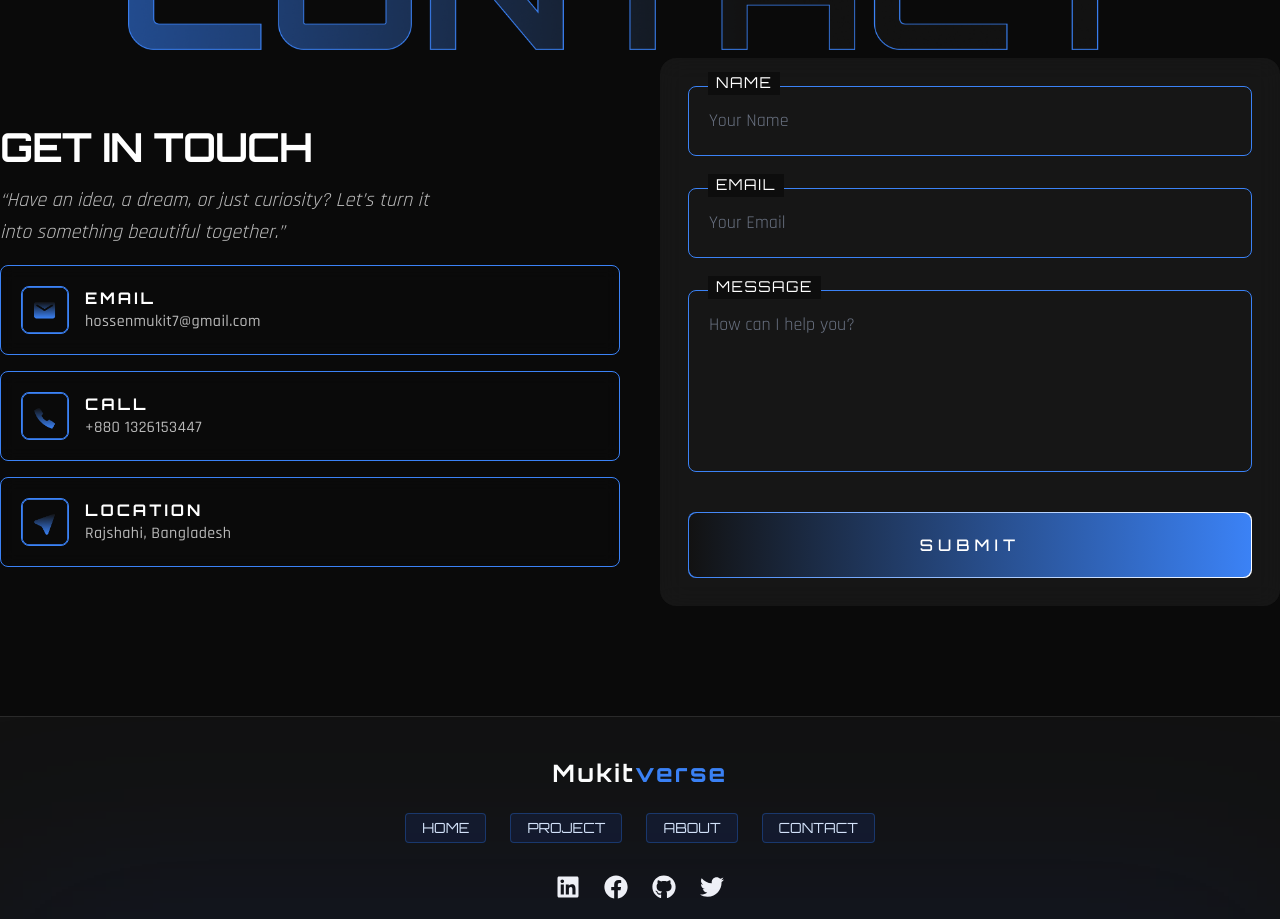
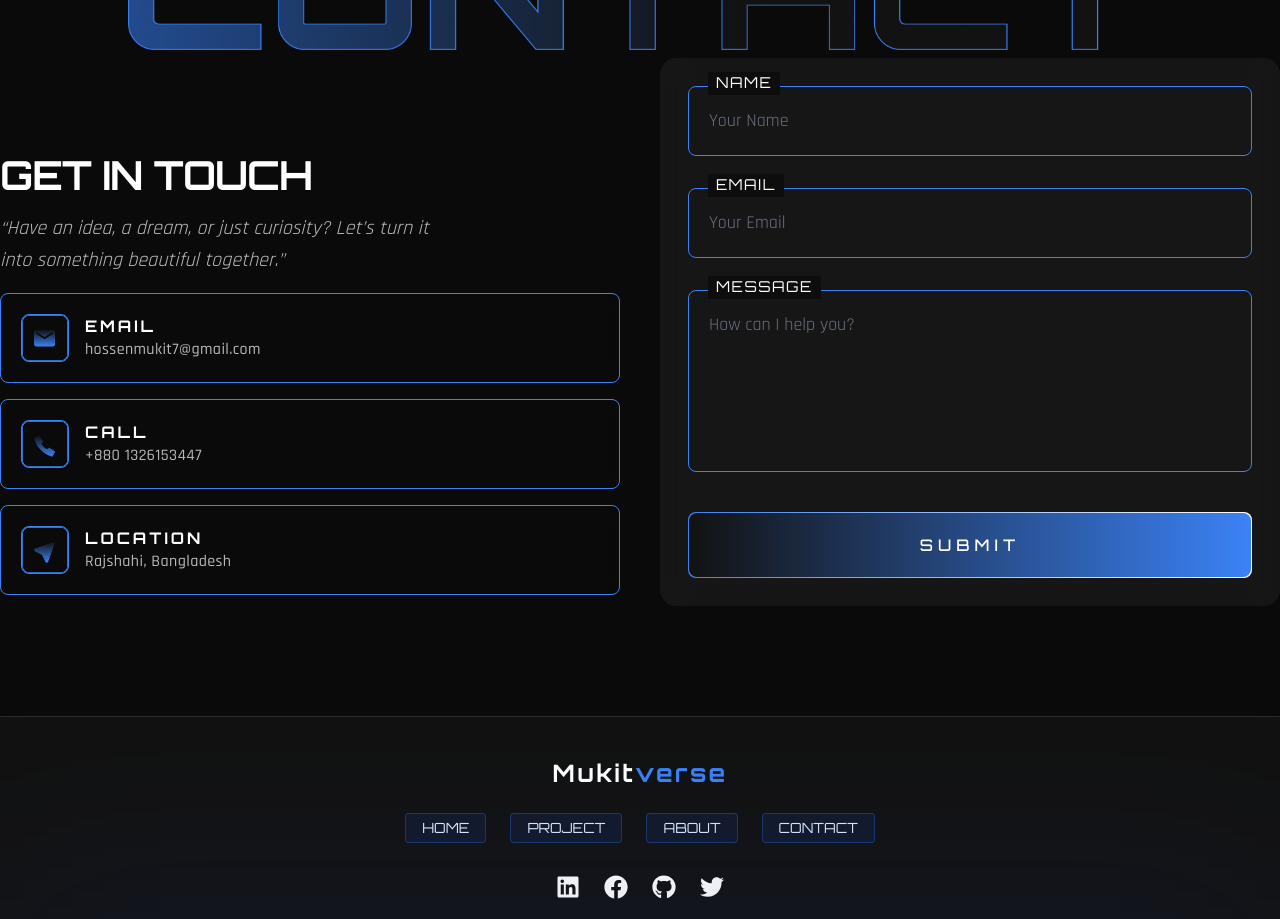
Before and after one commit to MukitHossen7/mukit_verse, a Next.js app: page / in a window 1280 px wide. Shown: the part 3380-4299 px from the top of the page. Built offline with nearby package versions, Linux system fonts and the light colour scheme.

Commit message:
update contact section design

```diff
--- a/src/components/Contact.tsx
+++ b/src/components/Contact.tsx
@@ -24,7 +24,7 @@ export default function Contact() {
         <div className="grid grid-cols-1 lg:grid-cols-2 gap-10 items-center">
           {/* Left Side: Info */}
           <div data-aos="fade-right" className="relative">
-            <h3 className="font-orbitron text-3xl md:text-[40px] font-bold mb-3 mt-6 text-[#FFFFFF] leading-tight tracking-tight">
+            <h3 className="font-orbitron text-3xl md:text-[40px] font-bold mb-3 mt-20 text-[#FFFFFF] leading-tight tracking-tight">
               GET IN TOUCH
             </h3>
             <p className="font-rajdhani text-[#B9B9B9] mb-4 text-[20px] italic max-w-md leading-relaxed">
```
